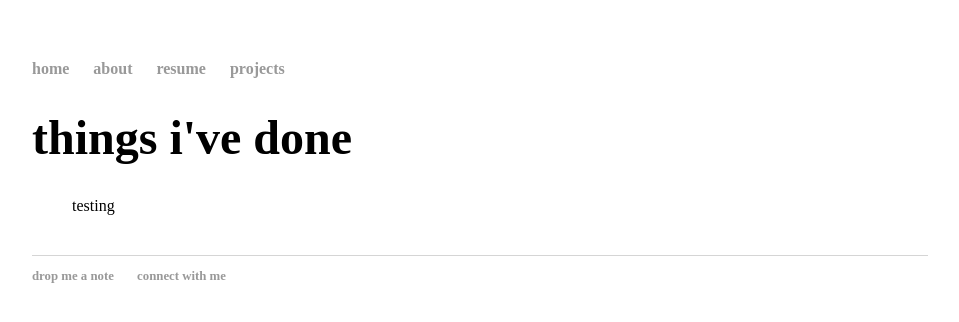
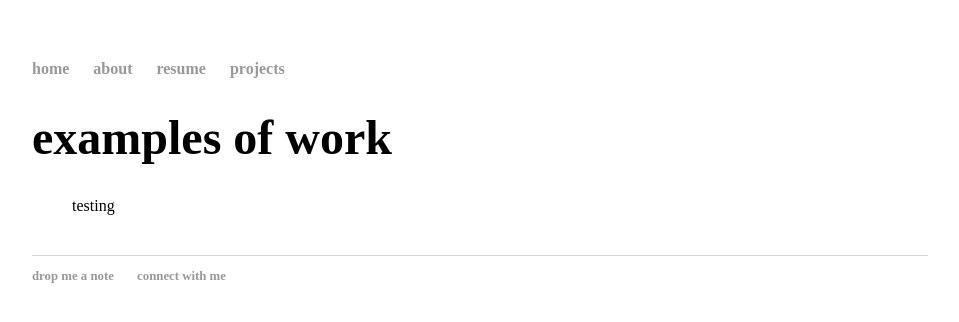
Before and after one commit to amanda-t2/amanda-t2.github.io, a Jekyll site: the page built from projects/index.html, in a window 1280 px wide. Shown: the top 322 px of the page, without its empty margins (160-1119 px from the left). Built offline with Jekyll 4.4.1, drawn with Linux system fonts in a browser that asks for light colours.

Commit message:
Update index.html

```diff
--- a/projects/index.html
+++ b/projects/index.html
@@ -1,6 +1,6 @@
 ---
 layout: default
-title: things i've done
+title: examples of work
 ---
 	<h1>{{ page.title }}</h1>
 	<ul class="posts">
```
